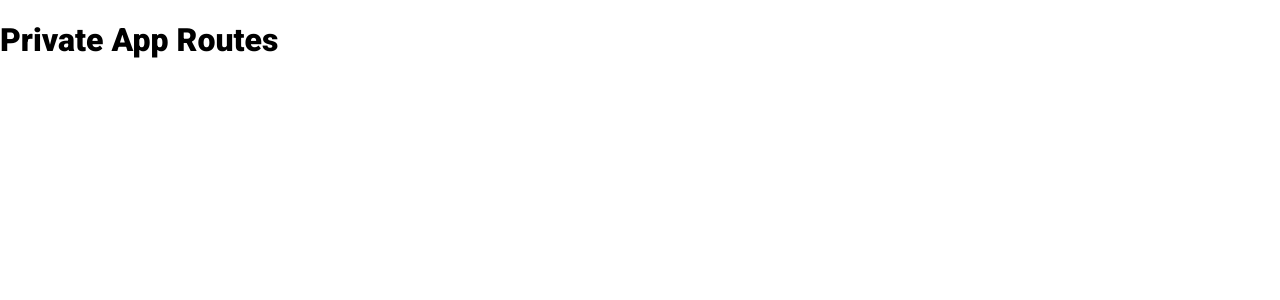
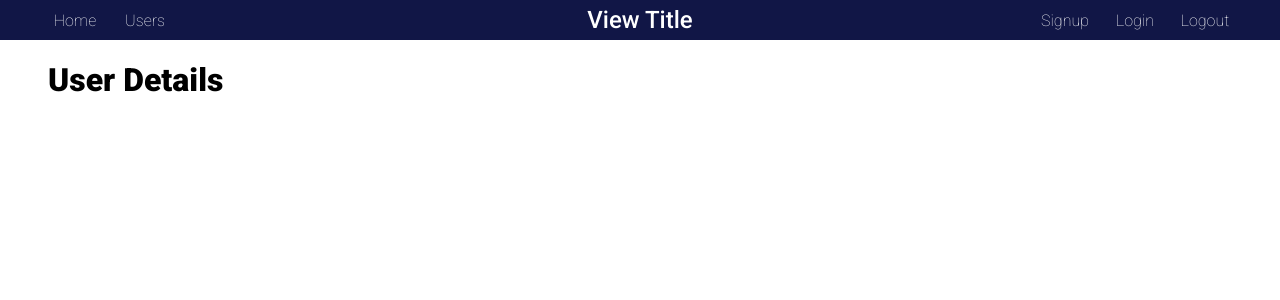
Before and after one commit to luisjavm3/todov2-client, a React (Create React App) app: page /app/userdetails in a window 1280 px wide. Shown: the top 300 px of the page. Built offline with nearby package versions, Linux system fonts and the light colour scheme.

Commit message:
Create last two PrivateAppRoutes

```diff
--- a/src/routers/PrivateAppRoutes.jsx
+++ b/src/routers/PrivateAppRoutes.jsx
@@ -1,10 +1,23 @@
 import React from 'react';
+import { Route, Switch } from 'react-router';
+
+import Header from '../components/Header';
+import Todos from '../views/Todos';
+import UserDetails from '../views/UserDetails';
+import UsersList from '../views/UsersList';
 
 const PrivateAppRoutes = () => {
   return (
-    <div>
-      <h1>Private App Routes</h1>
-    </div>
+    <React.Fragment>
+      <Header />
+      <div className="frame frame--padding">
+        <Switch>
+          <Route exact path="/app" component={Todos} />
+          <Route exact path="/app/userdetails" component={UserDetails} />
+          <Route exact path="/app/userslist" component={UsersList} />
+        </Switch>
+      </div>
+    </React.Fragment>
   );
 };
 
--- a/src/styles/index.scss
+++ b/src/styles/index.scss
@@ -4,8 +4,8 @@
 @import './components/header';
 
 body {
+  font-family: 'Roboto', sans-serif;
   margin: 0;
-  font-family: 'Roboto', sans-serif;
 }
 
 .frame {
--- /dev/null
+++ b/src/views/UserDetails.jsx
@@ -0,0 +1,11 @@
+import React from 'react';
+
+const UserDetails = () => {
+  return (
+    <div>
+      <h1>User Details</h1>
+    </div>
+  );
+};
+
+export default UserDetails;
--- /dev/null
+++ b/src/views/UsersList.jsx
@@ -0,0 +1,11 @@
+import React from 'react';
+
+const UsersList = () => {
+  return (
+    <div>
+      <h1>Users List</h1>
+    </div>
+  );
+};
+
+export default UsersList;
```
